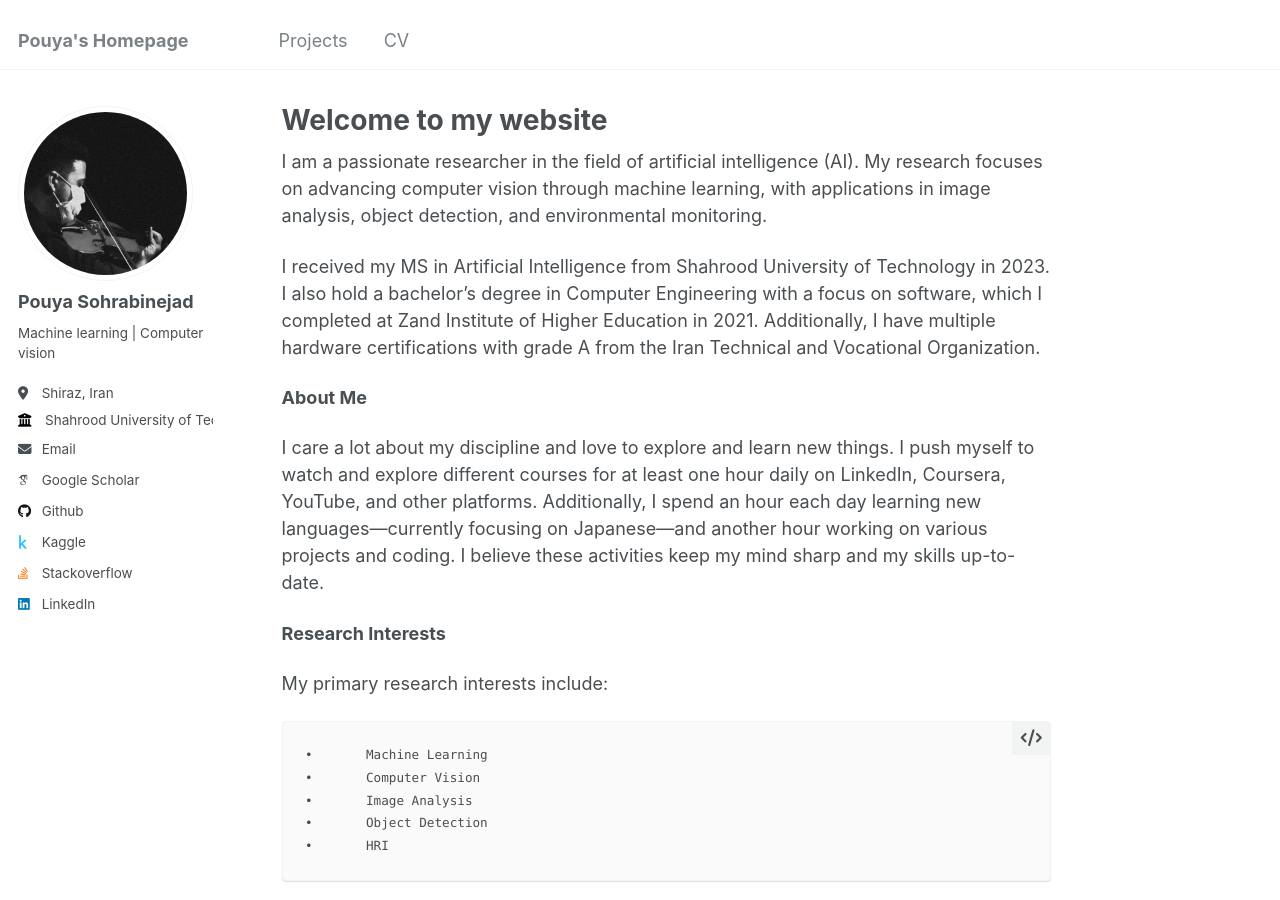
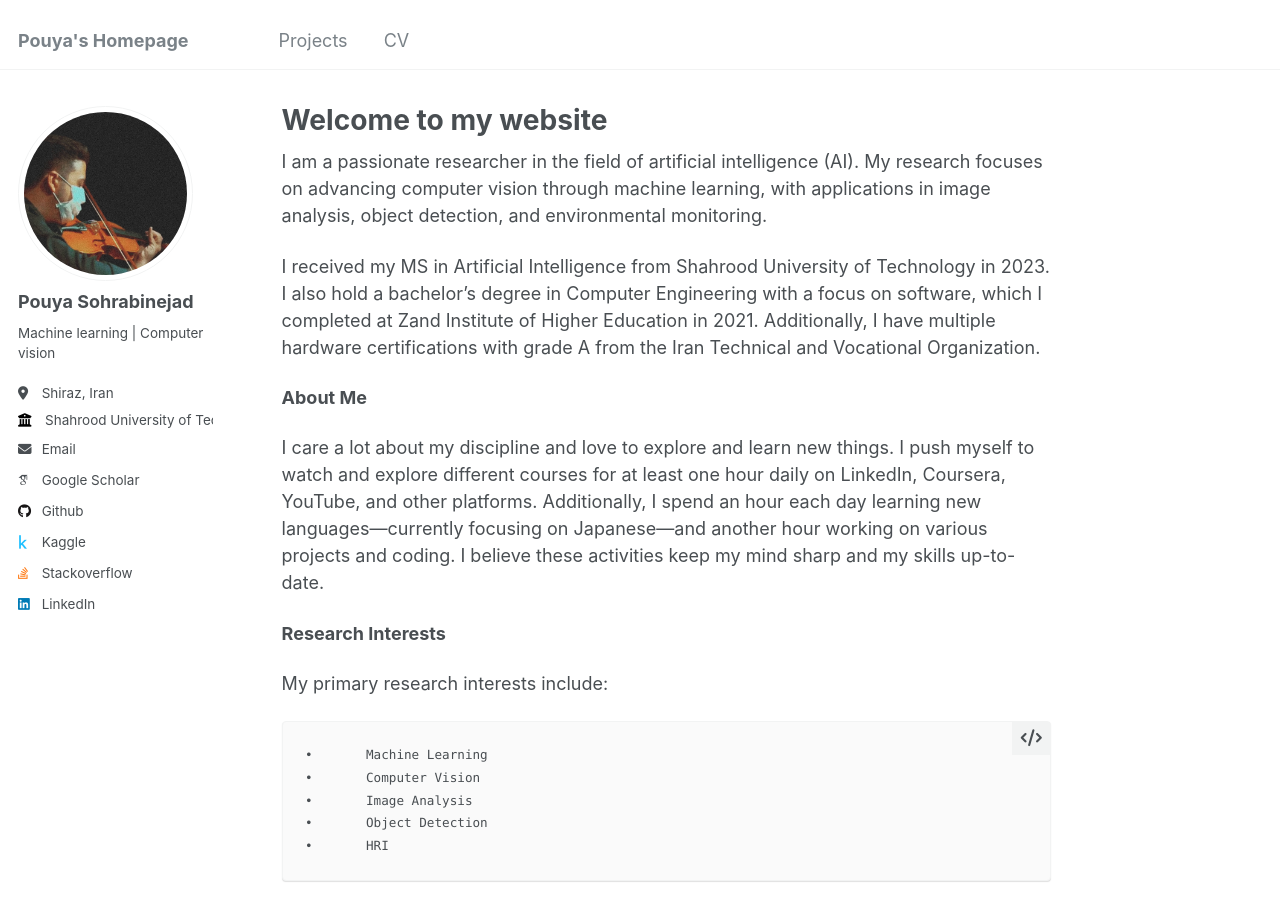
Before and after one commit to PouyaSonej/PouyaSonej.github.io, a Jekyll site: the page built from _pages/about.md, in a window 1280 px wide and 900 px high. Built offline with Jekyll 4.4.1, drawn with Linux system fonts in a browser that asks for light colours; some web fonts are replaced.

Commit message:
Update _config.yml

```diff
--- a/_config.yml
+++ b/_config.yml
@@ -21,7 +21,7 @@ repository               : "pouyasonej/pouyasonej.github.io"
 #               Additional customization can be done by editing /_includes/author-profile.html
 author:
   # Biographic information
-  avatar           : "prof5.jpg"
+  avatar           : "prof6.jpg"
   name             : "Pouya Sohrabinejad"
   pronouns         : # example: "she/her"
   bio              : "Machine learning | Computer vision"
```
